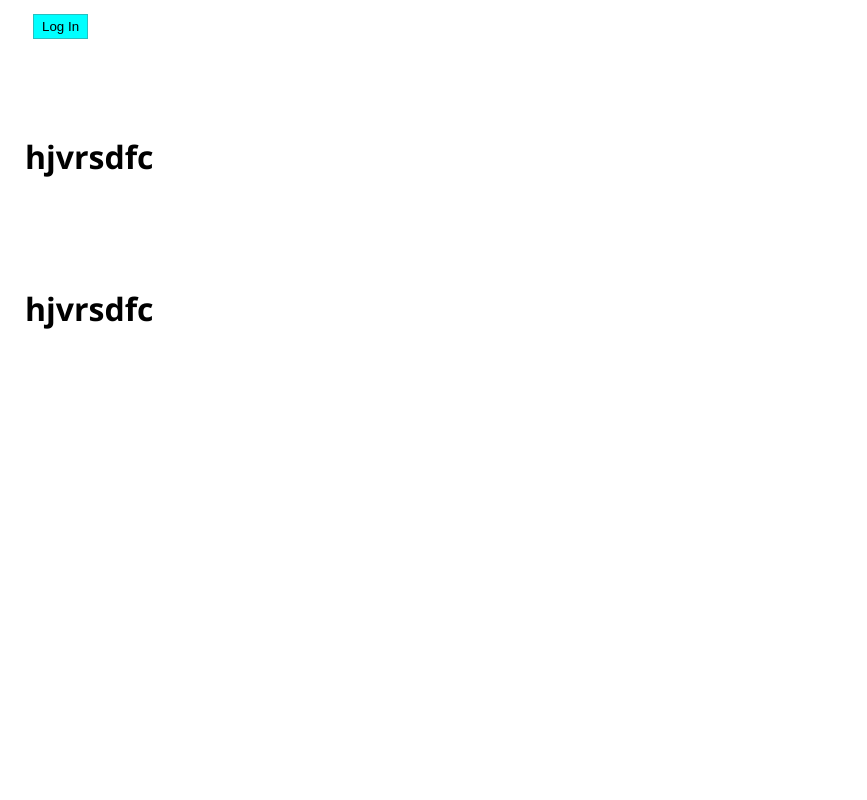
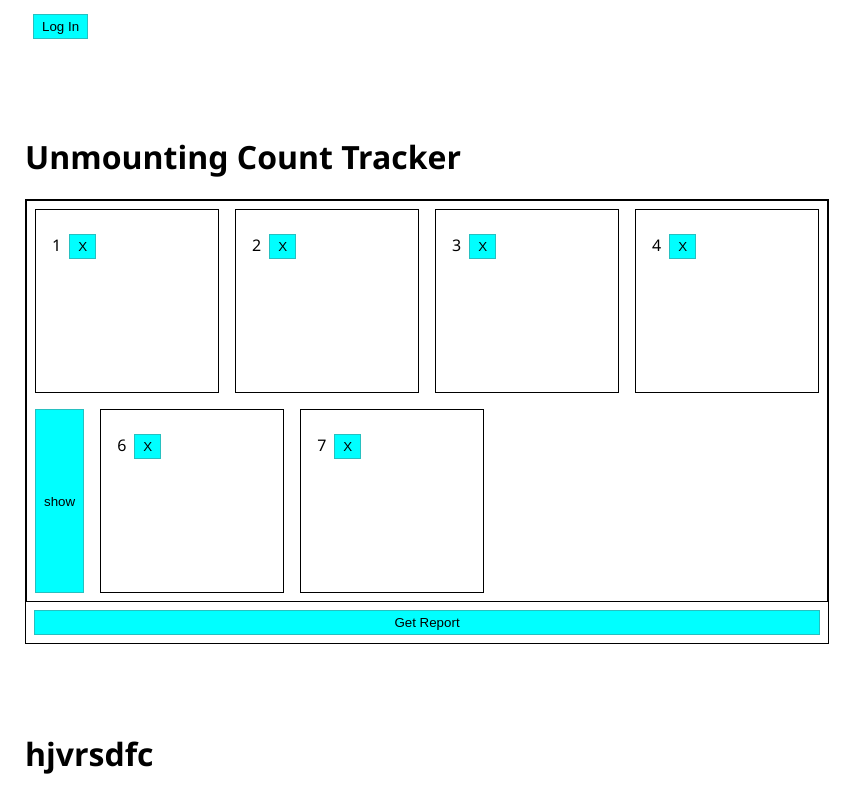
Before and after one commit to Anthonalex/React-App, a React (Create React App) app: page / in a window 1280 px wide. Shown: the part 633-1433 px from the top of the page, without its empty margins (0-867 px from the left). Before the commit the page ends 988 px from the top, so only its background shows below. Built offline with nearby package versions, Linux system fonts and the light colour scheme.

Commit message:
close and show and report buttons done, component finished

```diff
--- a/src/App.js
+++ b/src/App.js
@@ -1,7 +1,7 @@
 import React from "react";
 import Counter from "./components/Counter/counter";
 import LoginForm from "./components/LoginForm/login-form";
-import UnmouthingTracker from "./components/UnmouthingTracker/unmouthing-tracker";
+import UnmountingCountTracker from "./components/UnmouthingTracker/UnmountingCountTracker";
 import Search from "./components/Search/search";
 import "./App.css";
 
@@ -16,7 +16,7 @@ function App() {
       <br></br>
       <br></br>
       <br></br>
-      <UnmouthingTracker />
+      <UnmountingCountTracker />
       <br></br>
       <br></br>
       <br></br>
--- a/src/components/LoginForm/login-form.jsx
+++ b/src/components/LoginForm/login-form.jsx
@@ -17,7 +17,6 @@ export default class LoginForm extends React.Component {
       phoneNumberErrorMsg: "",
     };
   }
-
 
   handleChange = (e) => {
     if (e.target.name === "firstName") {
--- /dev/null
+++ b/src/components/UnmouthingTracker/UnmountingCountTracker.css
@@ -0,0 +1,22 @@
+.wrapper {
+  display: flex;
+  flex-direction: column;
+  max-width: 802px;
+  flex-wrap: wrap;
+  border: 1px solid #000;
+}
+
+.cardBox {
+  width: 150px;
+  height: 150px;
+  border: 1px solid #000;
+  margin: 8px;
+  padding: 16px;
+}
+
+.cardContainer {
+  display: flex;
+  flex-direction: row;
+  flex-wrap: wrap;
+  border: 1px solid #000;
+}
--- /dev/null
+++ b/src/components/UnmouthingTracker/UnmountingCountTracker.jsx
@@ -0,0 +1,94 @@
+import React from "react";
+import "./UnmountingCountTracker.css";
+
+export default class UnmountingCountTracker extends React.Component {
+  constructor(props) {
+    super(props);
+
+    this.state = {
+      cards: [
+        { id: 1, isHidden: false, mounted: 0 },
+        { id: 2, isHidden: false, mounted: 0 },
+        { id: 3, isHidden: false, mounted: 0 },
+        { id: 4, isHidden: false, mounted: 0 },
+        { id: 5, isHidden: true, mounted: 0 },
+        { id: 6, isHidden: false, mounted: 0 },
+        { id: 7, isHidden: false, mounted: 0 },
+      ],
+      isReportBoxShow: false,
+    };
+  }
+
+  handleClose = (e) => {
+    this.setState((prevState) => ({
+      cards: prevState.cards.map((el) =>
+        el.id === +e.target.id
+          ? { ...el, isHidden: true, mounted: el.mounted + 1 }
+          : el
+      ),
+    }));
+    console.log(this.state);
+  };
+
+  handleOpen = (e) => {
+    this.setState((prevState) => ({
+      cards: prevState.cards.map((el) =>
+        el.id === +e.target.id ? { ...el, isHidden: false } : el
+      ),
+    }));
+    console.log(this.state);
+  };
+
+  handleReport = () => {
+    this.setState({
+      isReportBoxShow: true,
+    });
+
+  };
+
+  render() {
+    return (
+      <div>
+        <h1>Unmounting Count Tracker</h1>
+        <div className="wrapper">
+          <div className="cardContainer">
+            {this.state.cards.map((el) => {
+              if (!el.isHidden) {
+                return (
+                  <div className="cardBox" id={el.id} key={el.id}>
+                    {el.id}
+                    <button id={el.id} onClick={this.handleClose}>
+                      X
+                    </button>
+                  </div>
+                );
+              } else {
+                return (
+                  <button onClick={this.handleOpen} id={el.id}>
+                    show
+                  </button>
+                );
+              }
+            })}
+          </div>
+          <button onClick={this.handleReport}>Get Report</button>
+          <section>
+            <div>
+              {this.state.isReportBoxShow && (
+                <div className="reportBox">
+                  {this.state.cards.map((el) => {
+                    return (
+                      <p key={el.id}>
+                        Cart no: {el.id} mounted {el.mounted} times
+                      </p>
+                    );
+                  })}
+                </div>
+              )}
+            </div>
+          </section>
+        </div>
+      </div>
+    );
+  }
+}
--- a/src/components/UnmouthingTracker/unmouthing-tracker.jsx
+++ /dev/null
@@ -1,10 +0,0 @@
-import React from "react";
-
-export default class UnmouthingTracker extends React.Component {
-
-  render() {
-    return (
-      <h1>hjvrsdfc</h1>
-    )
-  }
-}
```
